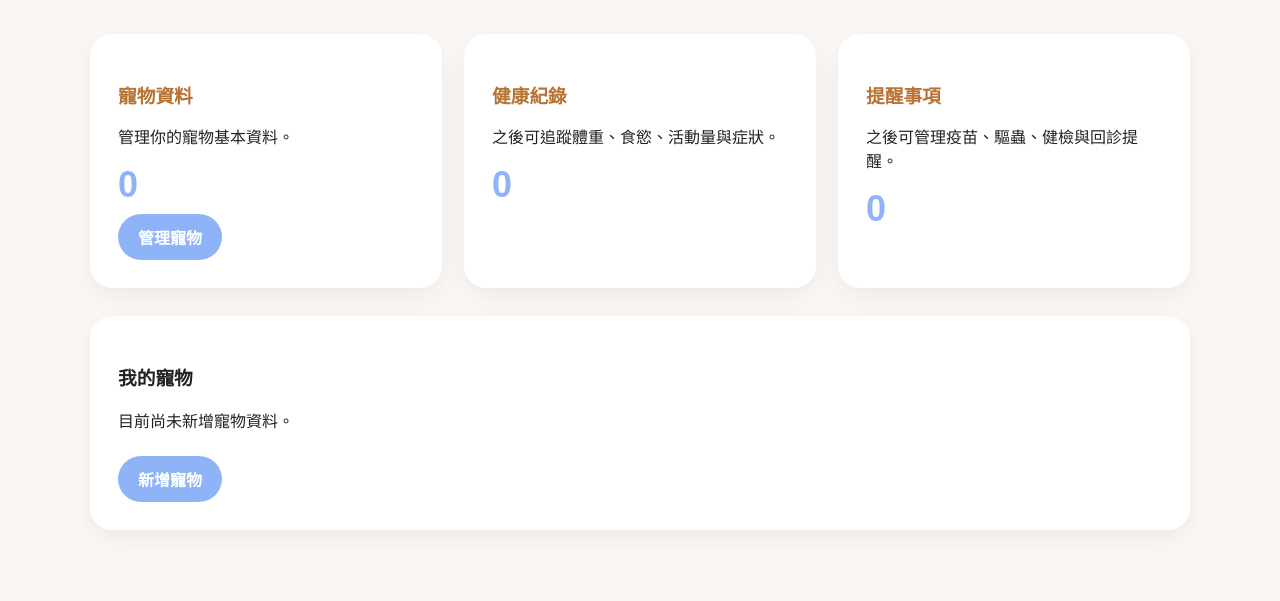
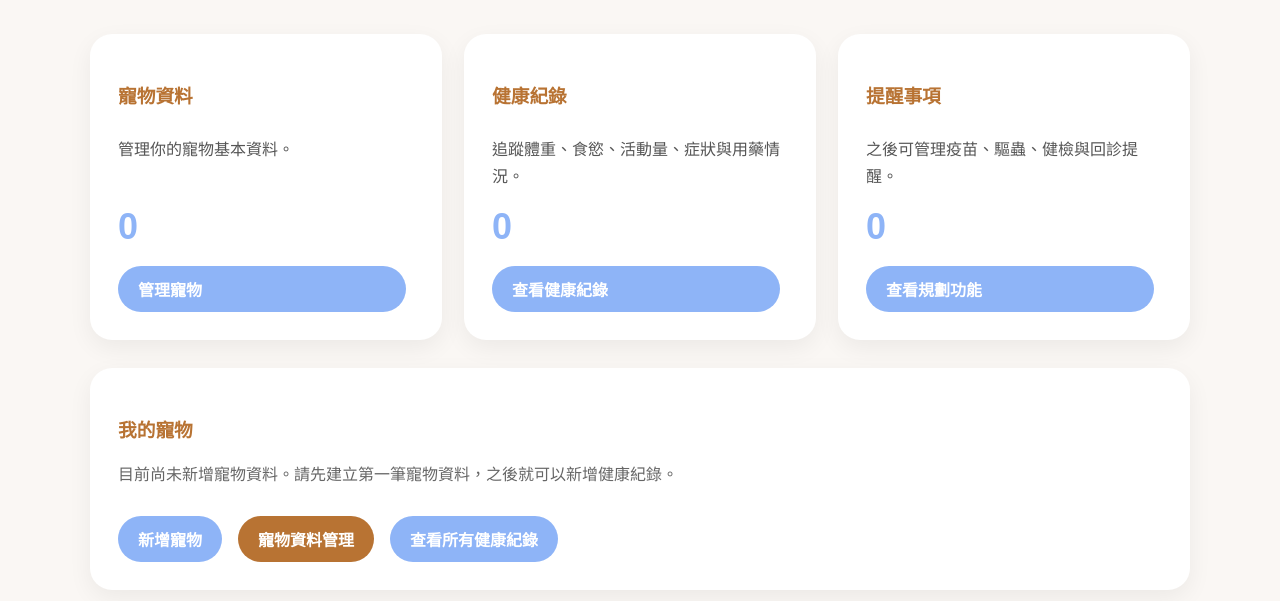
Before and after one commit to carol651104/PetCareAI, a Flask app: page /dashboard in a window 1280 px wide. Shown: the part 145-746 px from the top of the page. Run offline with Flask 3, Linux system fonts and the light colour scheme; the visitor is signed in with stand-in values (Sample User, id 1); data that the repository does not hold is empty.

Commit message:
Update dashboard.html

```diff
--- a/templates/dashboard.html
+++ b/templates/dashboard.html
@@ -30,6 +30,10 @@
             margin-bottom: 8px;
         }
 
+        h3 {
+            color: #b87333;
+        }
+
         .subtitle {
             color: #555;
             line-height: 1.8;
@@ -47,8 +51,17 @@
             margin-top: 8px;
         }
 
+        .btn:hover {
+            background: #75a1ef;
+            color: white;
+        }
+
         .btn-brown {
             background: #b87333;
+        }
+
+        .btn-brown:hover {
+            background: #9f622c;
         }
 
         .grid {
@@ -63,19 +76,26 @@
             padding: 28px;
             border-radius: 22px;
             box-shadow: 0 8px 24px rgba(0,0,0,0.06);
-            min-height: 170px;
+            min-height: 190px;
+            display: flex;
+            flex-direction: column;
         }
 
         .card h3 {
-            color: #b87333;
             margin-bottom: 12px;
+        }
+
+        .card p {
+            line-height: 1.7;
+            color: #555;
         }
 
         .number {
             font-size: 36px;
             font-weight: bold;
             color: #8eb4f7;
-            margin-top: 12px;
+            margin-top: auto;
+            margin-bottom: 10px;
         }
 
         .section {
@@ -102,6 +122,18 @@
             color: #b87333;
             font-weight: bold;
             text-decoration: none;
+        }
+
+        .quick-actions {
+            margin-top: 18px;
+            display: flex;
+            flex-wrap: wrap;
+            gap: 8px;
+        }
+
+        .hint {
+            color: #666;
+            line-height: 1.8;
         }
 
         @media (max-width: 800px) {
@@ -144,14 +176,16 @@
 
         <div class="card">
             <h3>健康紀錄</h3>
-            <p>之後可追蹤體重、食慾、活動量與症狀。</p>
-            <div class="number">0</div>
+            <p>追蹤體重、食慾、活動量、症狀與用藥情況。</p>
+            <div class="number">{{ total_health_records }}</div>
+            <a class="btn" href="/health-records">查看健康紀錄</a>
         </div>
 
         <div class="card">
             <h3>提醒事項</h3>
             <p>之後可管理疫苗、驅蟲、健檢與回診提醒。</p>
             <div class="number">0</div>
+            <a class="btn" href="/features">查看規劃功能</a>
         </div>
     </div>
 
@@ -164,14 +198,21 @@
                     <div class="pet-item">
                         {{ pet.name }}｜{{ pet.species }}｜
                         <a href="/pets/{{ pet.id }}">查看詳細資料</a>
+                        ｜<a href="/pets/{{ pet.id }}/health/add">新增健康紀錄</a>
                     </div>
                 {% endfor %}
             </div>
         {% else %}
-            <p>目前尚未新增寵物資料。</p>
+            <p class="hint">
+                目前尚未新增寵物資料。請先建立第一筆寵物資料，之後就可以新增健康紀錄。
+            </p>
         {% endif %}
 
-        <a class="btn" href="/pets/add">新增寵物</a>
+        <div class="quick-actions">
+            <a class="btn" href="/pets/add">新增寵物</a>
+            <a class="btn btn-brown" href="/pets">寵物資料管理</a>
+            <a class="btn" href="/health-records">查看所有健康紀錄</a>
+        </div>
     </div>
 </div>
 
```
